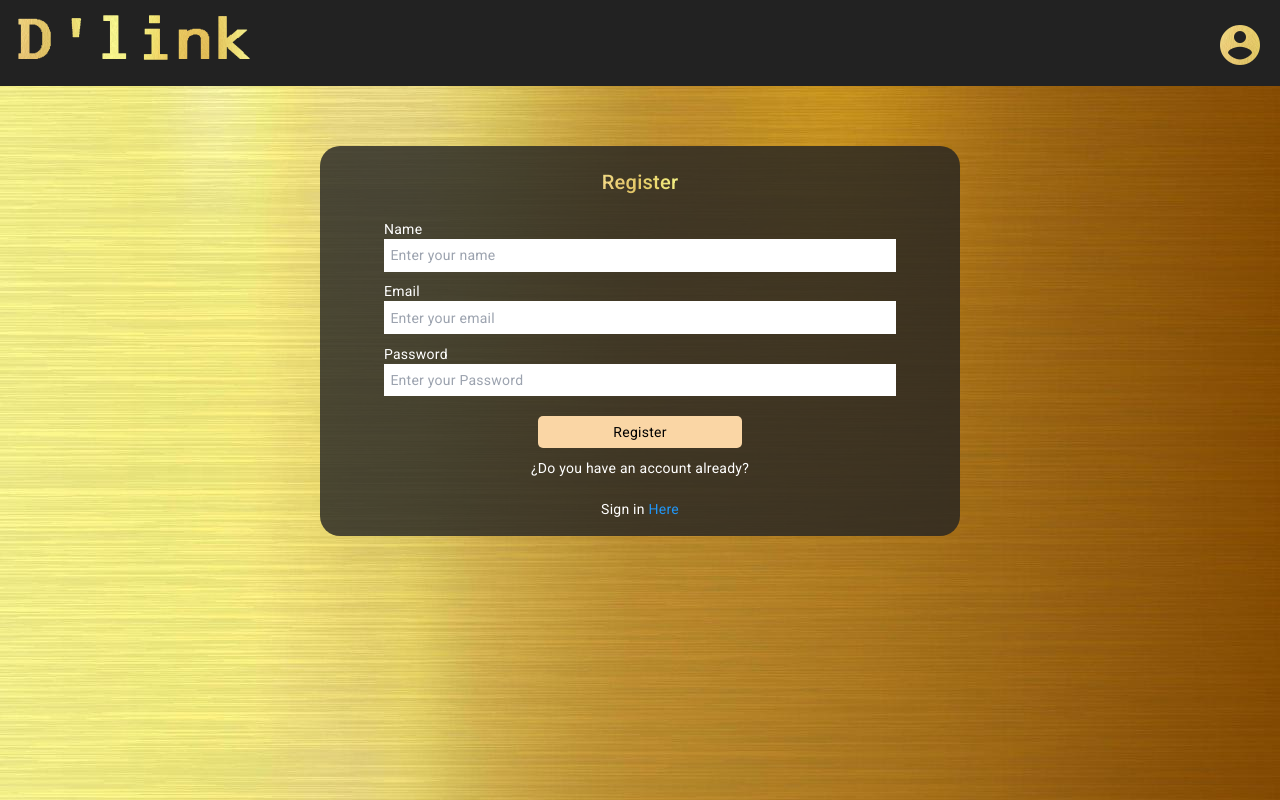
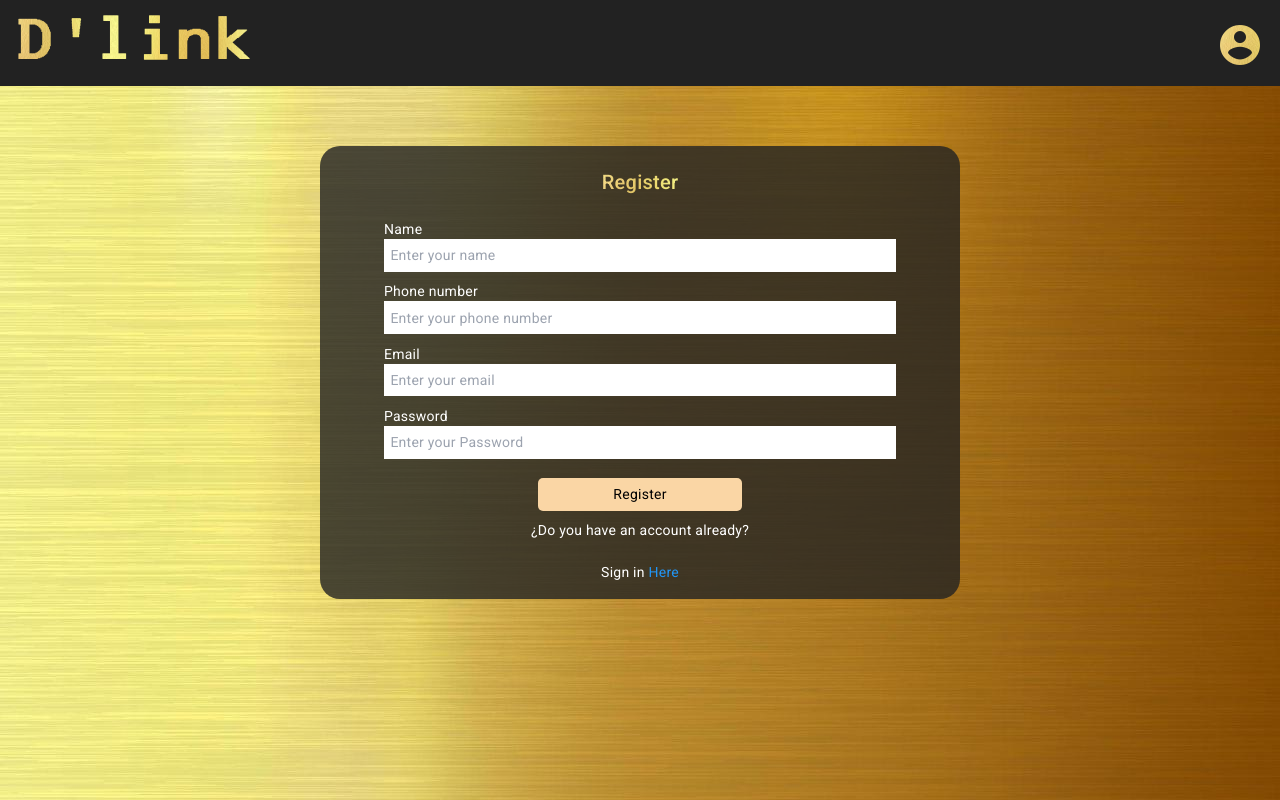
Before and after one commit to Felipe-Paez/DlinkFront, an Angular app: page /register in a window 1280 px wide. Built offline with nearby package versions, Linux system fonts and the light colour scheme.

Commit message:
[+]registerworking

```diff
--- a/src/app/interfaces/user.ts
+++ b/src/app/interfaces/user.ts
@@ -1,7 +1,8 @@
 export interface User {
     _id?: string;
     name?: string;          // ? Opcional
-    username: string;
-    // password: string;
+    email: string;
+    password: string;
+    number?:number;
     role?: string;           // ? Opcional
 }
--- a/src/app/pages/register/register.component.html
+++ b/src/app/pages/register/register.component.html
@@ -34,25 +34,48 @@
     </div>
   </div>
   <div class="field">
+    <label for="number">Phone number</label>
+    <input
+      id="number"
+      class="input-field"
+      type="number"
+      formControlName="number"
+      placeholder="Enter your phone number"
+    />
+      <!-- Despliega los mensajes de error del campo -->
+      <div
+        *ngIf="registerForm.get( 'number' )?.invalid && registerForm.get( 'number' )?.dirty && registerForm.get( 'number' )?.touched"
+        class="error-message"
+      >
+        <small *ngIf="registerForm.get( 'number' )?.errors?.[ 'minLength' ]">
+          Invalid number
+        </small>
+        <small *ngIf="registerForm.get( 'number' )?.errors?.[ 'maxLength' ]">
+          Invalid number
+        </small>
+      </div>
+
+  </div>
+  <div class="field">
     <label for="email">Email</label>
     <input
       id="email"
       class="input-field"
       type="email"
-      formControlName="username"
+      formControlName="email"
       placeholder="Enter your email"
     />
       <!-- Despliega los mensajes de error del campo -->
       <div
-        *ngIf="registerForm.get( 'username' )?.invalid && registerForm.get( 'username' )?.dirty && registerForm.get( 'username' )?.touched"
+        *ngIf="registerForm.get( 'email' )?.invalid && registerForm.get( 'email' )?.dirty && registerForm.get( 'email' )?.touched"
         class="error-message"
       >
         <small
-          *ngIf="registerForm.get( 'username' )?.errors?.[ 'required' ]"
+          *ngIf="registerForm.get( 'email' )?.errors?.[ 'required' ]"
         >
-          Username is required
+          Email is required
         </small>
-        <small *ngIf="registerForm.get( 'username' )?.errors?.[ 'email' ]">
+        <small *ngIf="registerForm.get( 'email' )?.errors?.[ 'email' ]">
           Invalid email
         </small>
       </div>
--- a/src/app/pages/register/register.component.ts
+++ b/src/app/pages/register/register.component.ts
@@ -21,7 +21,7 @@ export class RegisterComponent {
         Validators.minLength( 3 ),
       ]    // Validaciones del campo
     ],
-    username: [
+    email: [
       '',
       [
         Validators.required,
@@ -34,6 +34,13 @@ export class RegisterComponent {
         Validators.required,
         Validators.minLength( 6 ),
         Validators.maxLength( 12 )
+      ]
+    ],
+    number: [
+      '',
+      [
+        Validators.minLength( 10 ),
+        Validators.maxLength( 10 )
       ]
     ]
   });
```
